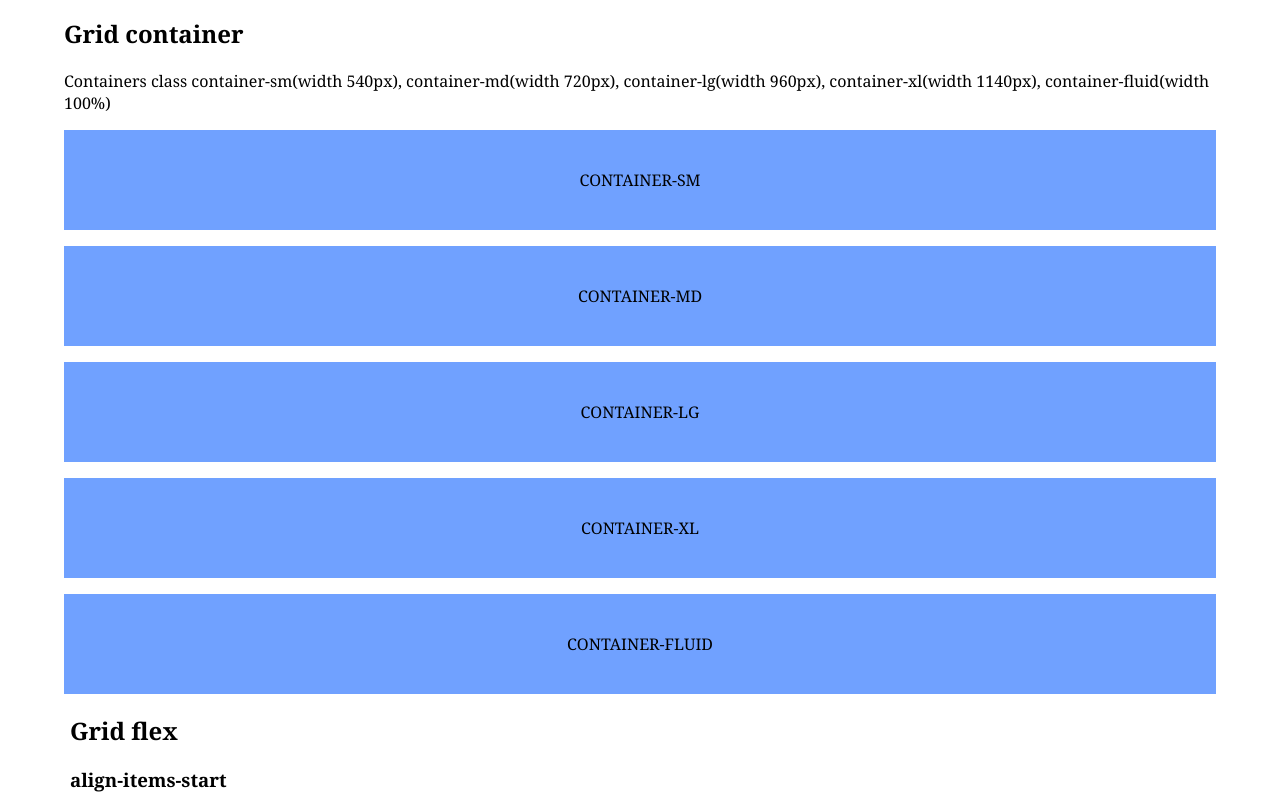
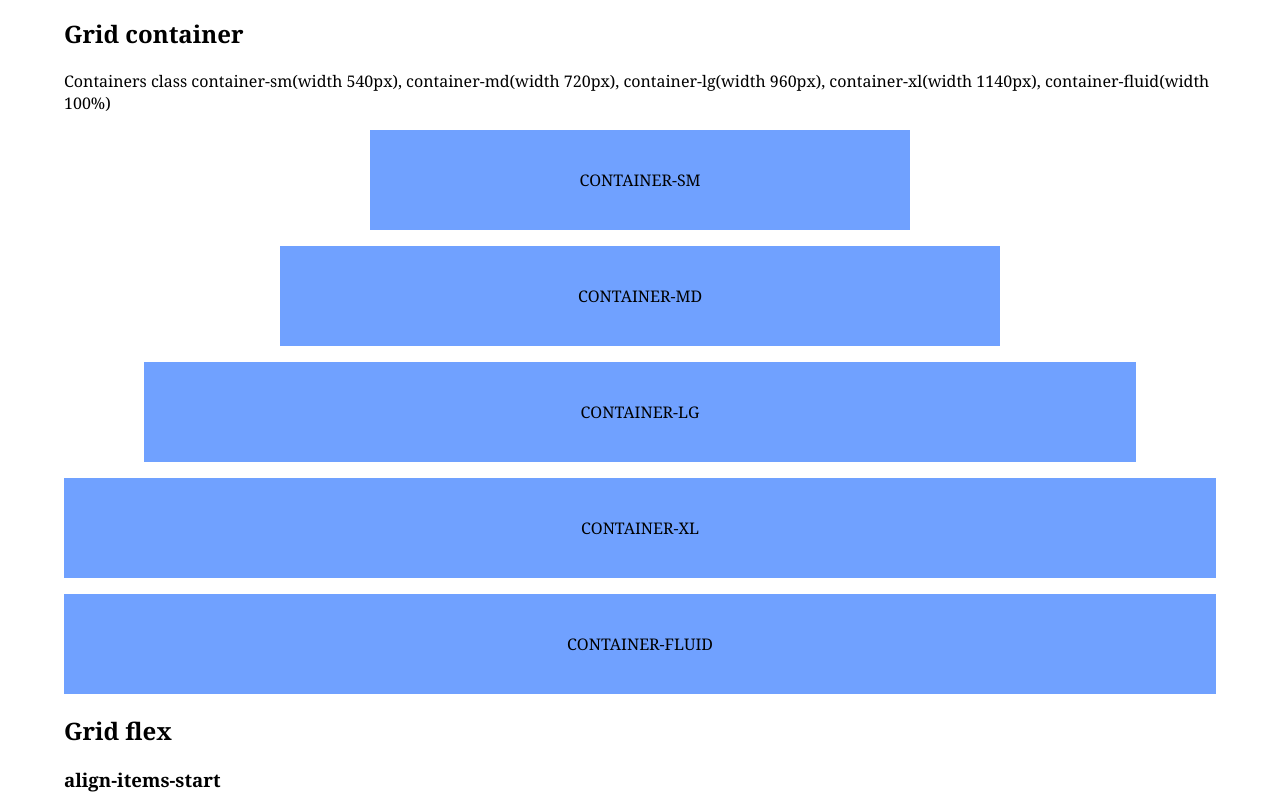
Before and after one commit to VadimZavolko/UI-library, a plain HTML site: page index.html in a window 1280 px wide. Shown: the part 1247-2042 px from the top of the page. Drawn offline with nearby package versions, Linux system fonts and the light colour scheme.

Commit message:
fix grid PS3

```diff
--- a/less/grid.less
+++ b/less/grid.less
@@ -12,15 +12,15 @@
 
 .container {
     margin: 0 auto;
+}
 
-    &-fluid {
-        width: 100%;
-    }
+.container-fluid {
+    width: 100%;
 }
 
 .col {
     flex: 1 0 0;
-
+}
     .col-standart-width('xl');
 
     .col-standart-width('sm');
@@ -28,7 +28,6 @@
     .col-standart-width('md');
 
     .col-standart-width('lg');
-}
 
 
     @media (max-width: 575px) {
@@ -67,22 +66,62 @@
 
     // Малые девайсы (горизонтальные телефоны, >= 576px)
     @media (min-width: 576px) {
-        .size-point(540px, 'sm');
+        .container {
+            max-width: 540px;
+            .container;
+        }
+
+        .container-sm{
+            max-width: 540px;
+            .container;
+        }
+
+        .size-point('sm');
     }
 
     // Средние девайсы (планшеты, >= 768px)
     @media (min-width: 768px) {
-        .size-point(720px, 'md');
+        .container {
+            max-width: 720px;
+            .container;
+        }
+
+        .container-md{
+            max-width: 720px;
+            .container;
+        }
+
+        .size-point('md');
     }
 
     // Большие девайсы (десктопы, >= 992px)
     @media (min-width: 992px) {
-        .size-point(960px, 'lg');
+        .container {
+            max-width: 992px;
+            .container;
+        }
+
+        .container-lg{
+            max-width: 992px;
+            .container;
+        }
+
+        .size-point('lg');
     }
 
     // Экстрабольшие девайсы (большие десктопы, >= 1200px)
     @media (min-width: 1200px) {
-        .size-point(1140px, 'xl');
+        .container {
+            max-width: 1200px;
+            .container;
+        }
+
+        .container-xl{
+            max-width: 1200px;
+            .container;
+        }
+
+        .size-point('xl');
     }
 
     .justify-content-start {
@@ -162,16 +201,7 @@
     }
 
 
-.size-point(@width-container, @type){
-    .container {
-        max-width: @width-container;
-        .container;
-        &-@{type}{
-            max-width: @width-container;
-            .container;
-        }
-    }
-
+.size-point(@type){
     .col {
         .col-loop (@i) when (@i <= 12) {
             @width: calc(~"@{i}/12*100%");
```
